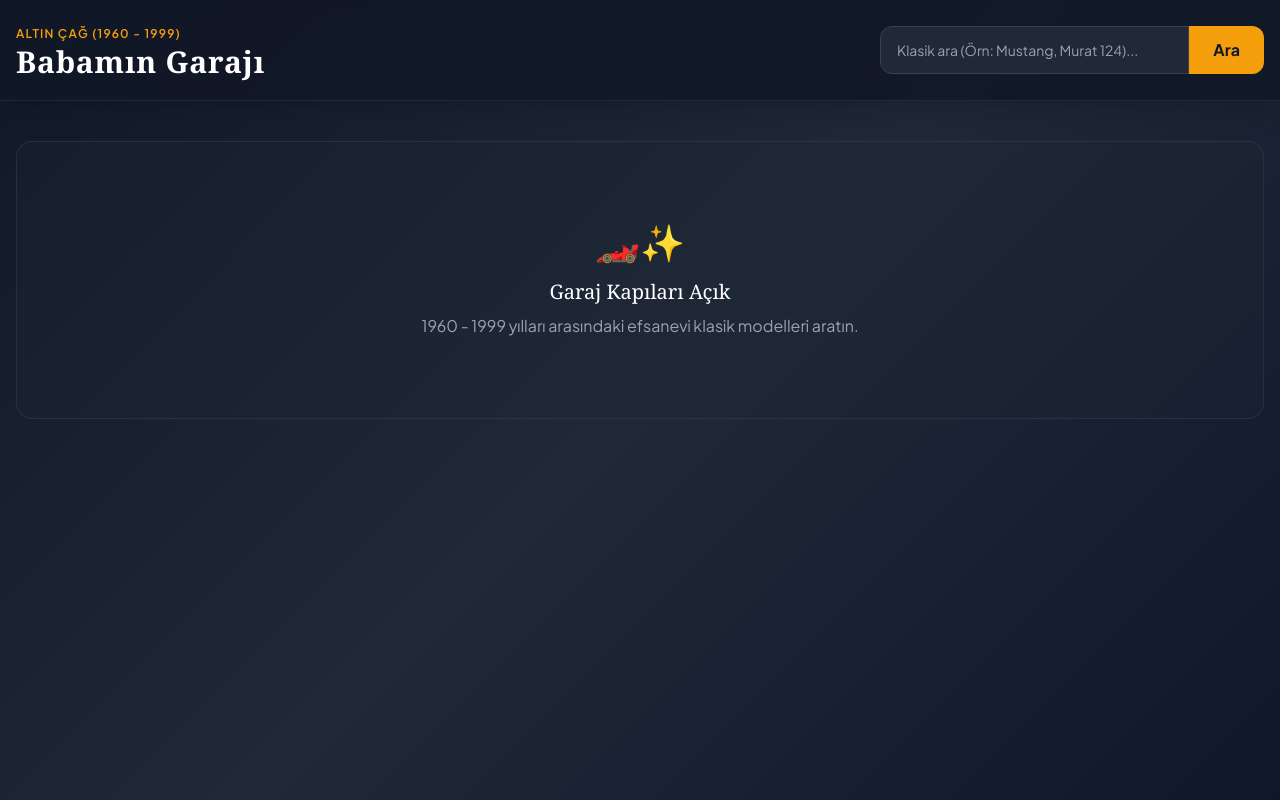
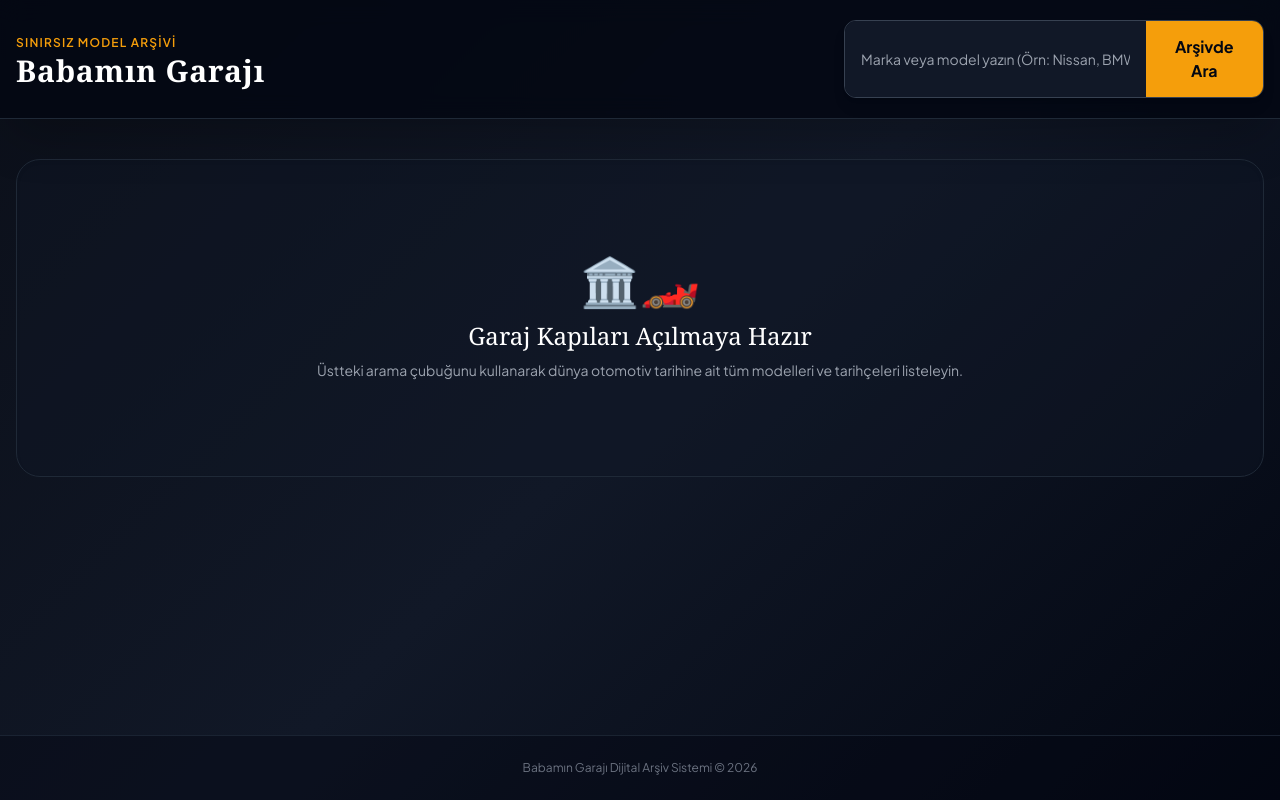
Before and after one commit to okuzey3-cmyk/Babamin-Garaji, a plain HTML site: page index.html in a window 1280 px wide. Drawn offline with nearby package versions, Linux system fonts and the light colour scheme; a web font is replaced by a local one.

Commit message:
Refactor index.html for improved layout and functionality
Updated the title and improved the layout and styling of the header and main content area. Enhanced the search functionality and modal display for better user experience.

```diff
--- a/index.html
+++ b/index.html
@@ -3,120 +3,115 @@
 <head>
     <meta charset="UTF-8">
     <meta name="viewport" content="width=device-width, initial-scale=1.0">
-    <title>Babamın Garajı | 1960-1999 Klasik Ansiklopedi</title>
+    <title>Babamın Garajı | Profesyonel Klasik Otomobil Ansiklopedisi</title>
     <script src="https://cdn.tailwindcss.com"></script>
     <link href="https://fonts.googleapis.com/css2?family=Playfair+Display:ital,wght@0,600;0,700;1,400&family=Plus+Jakarta+Sans:wght@400;500;600;700&display=swap" rel="stylesheet">
     <style>
         body { font-family: 'Plus Jakarta Sans', sans-serif; }
         .font-serif { font-family: 'Playfair Display', serif; }
-        .garage-gradient { background: linear-gradient(135deg, #111827 0%, #1f2937 50%, #0f172a 100%); }
-        .card-glass { background: rgba(31, 41, 55, 0.7); backdrop-filter: blur(12px); border: 1px solid rgba(255, 255, 255, 0.1); }
+        .garage-gradient { background: linear-gradient(135deg, #0b0f19 0%, #111827 50%, #030712 100%); }
+        .card-glass { background: rgba(17, 24, 39, 0.75); backdrop-filter: blur(16px); border: 1px solid rgba(255, 255, 255, 0.08); }
         ::-webkit-scrollbar { width: 8px; }
-        ::-webkit-scrollbar-track { background: #111827; }
-        ::-webkit-scrollbar-thumb { background: #f59e0b; border-radius: 4px; }
+        ::-webkit-scrollbar-track { background: #0b0f19; }
+        ::-webkit-scrollbar-thumb { background: #d97706; border-radius: 4px; }
     </style>
 </head>
 <body class="garage-gradient text-gray-100 min-h-screen flex flex-col">
 
-    <!-- Header & Arama -->
-    <header class="border-b border-gray-800 bg-gray-900/90 sticky top-0 z-40 backdrop-blur-md shadow-xl">
+    <!-- Header & Arama Alanı -->
+    <header class="border-b border-gray-800 bg-gray-950/80 sticky top-0 z-40 backdrop-blur-md shadow-2xl">
         <div class="max-w-7xl mx-auto px-4 py-5 flex flex-col sm:flex-row justify-between items-center gap-4">
             <div class="text-center sm:text-left">
-                <span class="text-amber-500 font-semibold tracking-widest text-xs uppercase">Altın Çağ (1960 - 1999)</span>
+                <span class="text-amber-500 font-semibold tracking-widest text-xs uppercase">Sınırsız Model Arşivi</span>
                 <h1 class="text-3xl font-bold font-serif text-white tracking-wide">Babamın Garajı</h1>
             </div>
 
-            <!-- Arama Motoru -->
-            <div class="w-full sm:w-96 relative">
-                <form onsubmit="event.preventDefault(); searchCarAPI();" class="flex">
-                    <input type="text" id="searchInput" placeholder="Klasik ara (Örn: Mustang, Murat 124)..."
-                           class="w-full bg-gray-800 border border-gray-700 text-sm rounded-l-xl px-4 py-3 text-white focus:outline-none focus:border-amber-500 transition">
-                    <button type="submit" class="bg-amber-500 hover:bg-amber-600 text-gray-900 font-bold px-6 py-3 rounded-r-xl transition">
-                        Ara
+            <div class="w-full sm:w-[420px] relative">
+                <form onsubmit="event.preventDefault(); fetchCarArchive();" class="flex shadow-lg rounded-xl overflow-hidden border border-gray-700 focus-within:border-amber-500 transition">
+                    <input type="text" id="searchInput" placeholder="Marka veya model yazın (Örn: Nissan, BMW, Datsun)..."
+                           class="w-full bg-gray-900 text-sm px-4 py-3.5 text-white focus:outline-none">
+                    <button type="submit" class="bg-amber-500 hover:bg-amber-600 text-gray-950 font-bold px-7 py-3.5 transition flex items-center justify-center">
+                        Arşivde Ara
                     </button>
                 </form>
             </div>
         </div>
     </header>
 
-    <!-- Ana Vitrin -->
+    <!-- Ana İçerik Alanı -->
     <main class="max-w-7xl mx-auto px-4 py-10 flex-grow w-full">
         <div id="car-grid" class="grid grid-cols-1 md:grid-cols-2 lg:grid-cols-3 gap-8">
-            <div class="col-span-full text-center text-gray-400 py-20 bg-gray-800/30 rounded-2xl border border-gray-700/50">
-                <div class="text-4xl mb-4">🏎️✨</div>
-                <h2 class="text-xl font-serif text-white mb-2">Garaj Kapıları Açık</h2>
-                <p>1960 - 1999 yılları arasındaki efsanevi klasik modelleri aratın.</p>
+            <div class="col-span-full text-center text-gray-400 py-24 bg-gray-900/40 rounded-3xl border border-gray-800 shadow-inner">
+                <div class="text-5xl mb-4">🏛️🏎️</div>
+                <h2 class="text-2xl font-serif text-white mb-2">Garaj Kapıları Açılmaya Hazır</h2>
+                <p class="text-sm text-gray-400">Üstteki arama çubuğunu kullanarak dünya otomotiv tarihine ait tüm modelleri ve tarihçeleri listeleyin.</p>
             </div>
         </div>
     </main>
 
-    <!-- Modal (Detay Penceresi) -->
-    <div id="car-modal" class="fixed inset-0 bg-black/90 z-50 hidden flex items-center justify-center p-4 backdrop-blur-md">
-        <div class="card-glass rounded-2xl max-w-3xl w-full max-h-[90vh] overflow-y-auto relative border border-gray-700 shadow-2xl">
-            <button onclick="closeModal()" class="absolute top-4 right-4 text-white bg-red-600/80 hover:bg-red-600 z-50 w-8 h-8 flex items-center justify-center rounded-full transition">
+    <!-- Detay Penceresi (Modal) -->
+    <div id="car-modal" class="fixed inset-0 bg-black/85 z-50 hidden flex items-center justify-center p-4 backdrop-blur-md">
+        <div class="card-glass rounded-3xl max-w-4xl w-full max-h-[92vh] overflow-y-auto relative border border-gray-700 shadow-2xl">
+            <button onclick="closeModal()" class="absolute top-5 right-5 text-white bg-red-600/90 hover:bg-red-600 z-50 w-9 h-9 flex items-center justify-center rounded-full transition shadow-lg">
                 ✕
             </button>
             <div id="modal-content"></div>
         </div>
     </div>
 
+    <!-- Footer -->
+    <footer class="border-t border-gray-800/80 mt-20 py-6 text-center text-xs text-gray-500 bg-gray-950/40">
+        <p>Babamın Garajı Dijital Arşiv Sistemi &copy; 2026</p>
+    </footer>
+
     <script>
-        async function searchCarAPI() {
+        async function fetchCarArchive() {
             let query = document.getElementById('searchInput').value.trim();
             if (!query) return;
 
             const grid = document.getElementById('car-grid');
-            grid.innerHTML = '<div class="col-span-full text-center text-amber-500 py-10">Klasikler taranıyor, 1960-1999 dönemi filtreleniyor...</div>';
+            grid.innerHTML = '<div class="col-span-full text-center text-amber-500 py-20 text-lg font-medium">Arşiv taranıyor, tüm alt modeller ve tarihçeler derleniyor...</div>';
 
-            const apiQuery = query + " otomobil";
-            const url = `https://tr.wikipedia.org/w/api.php?action=query&generator=search&gsrsearch=${encodeURIComponent(apiQuery)}&prop=pageimages|extracts&pithumbsize=800&exchars=1200&exintro=1&explaintext=1&format=json&origin=*`;
+            const url = `https://tr.wikipedia.org/w/api.php?action=query&generator=search&gsrsearch=${encodeURIComponent(query)}&prop=pageimages|extracts&pithumbsize=1000&exchars=2000&exintro=1&explaintext=1&format=json&origin=*`;
 
             try {
                 const response = await fetch(url);
                 const data = await response.json();
 
                 if (!data.query || !data.query.pages) {
-                    showNoResult(query);
+                    grid.innerHTML = `
+                        <div class="col-span-full text-center py-20 bg-gray-900/40 rounded-3xl border border-gray-800">
+                            <span class="text-5xl">🔍</span>
+                            <p class="text-amber-400 mt-4 text-lg font-semibold">"${query}" için arşivde kayıt bulunamadı.</p>
+                            <p class="text-gray-500 text-sm mt-2">Lütfen farklı bir marka veya model adı deneyin.</p>
+                        </div>`;
                     return;
                 }
 
                 const pages = Object.values(data.query.pages);
 
-                // 1960 - 1999 Yıl Filtreleme Algoritması
-                const filteredCars = pages.filter(car => {
-                    const text = (car.title + " " + car.extract).toLowerCase();
-                    // Metin içinde 4 haneli yılları tara
-                    const years = text.match(/\b(19[6-9][0-9])\b/g);
-                    return years !== null; // Sadece 1960-1999 arası yıl geçenleri al
-                });
-
-                if (filteredCars.length === 0) {
-                    showNoResult(query, "Bu aramada 1960-1999 dönemine ait bir klasik bulunamadı.");
-                    return;
-                }
-
-                grid.innerHTML = filteredCars.map(car => {
-                    const imgUrl = car.thumbnail ? car.thumbnail.source : 'https://images.unsplash.com/photo-1542282088-fe8426682b8f?w=800&q=80&blur=20';
-                    const title = car.title.replace(' (otomobil)', '');
-                    const snippet = car.extract ? car.extract.substring(0, 150) + '...' : 'Tarihçe bilgisi bulunamadı.';
+                grid.innerHTML = pages.map(car => {
+                    const imgUrl = car.thumbnail ? car.thumbnail.source : 'https://images.unsplash.com/photo-1542282088-fe8426682b8f?w=800&q=80';
+                    const title = car.title;
+                    const snippet = car.extract ? car.extract.substring(0, 160) + '...' : 'Bu modele ait özet tarihçe metni bulunamadı.';
 
                     const safeTitle = title.replace(/'/g, "\\'");
-                    const safeDesc = car.extract ? car.extract.replace(/'/g, "\\'").replace(/\n/g, '<br><br>') : 'Detaylı bilgi bulunamadı.';
+                    const safeDesc = car.extract ? car.extract.replace(/'/g, "\\'").replace(/\n/g, '<br><br>') : 'Detaylı ansiklopedik bilgi bulunamadı.';
 
                     return `
-                        <div class="card-glass rounded-2xl overflow-hidden shadow-xl hover:border-amber-500/50 transition duration-300 flex flex-col">
-                            <div class="h-56 w-full relative bg-gray-800">
+                        <div class="card-glass rounded-2xl overflow-hidden shadow-2xl hover:border-amber-500/60 transition duration-300 flex flex-col justify-between">
+                            <div class="h-60 w-full relative bg-gray-900">
                                 <img src="${imgUrl}" alt="${title}" class="w-full h-full object-cover">
-                                <div class="absolute inset-0 bg-gradient-to-t from-gray-900 via-transparent to-transparent"></div>
-                                <div class="absolute bottom-4 left-4 pr-4">
-                                    <span class="text-[10px] uppercase tracking-widest text-amber-400 font-bold bg-black/60 px-2 py-0.5 rounded-md backdrop-blur-sm">1960-1999 Klasik</span>
-                                    <h3 class="text-xl font-bold font-serif text-white drop-shadow-md mt-1">${title}</h3>
+                                <div class="absolute inset-0 bg-gradient-to-t from-gray-950 via-gray-950/20 to-transparent"></div>
+                                <div class="absolute bottom-4 left-4 right-4">
+                                    <span class="text-[10px] uppercase tracking-widest text-amber-400 font-bold bg-black/70 px-2.5 py-1 rounded-md backdrop-blur-md">Model Arşivi</span>
+                                    <h3 class="text-xl font-bold font-serif text-white drop-shadow-md mt-1.5">${title}</h3>
                                 </div>
                             </div>
-                            <div class="p-5 flex flex-col flex-grow justify-between bg-gray-900/50">
-                                <p class="text-gray-400 text-sm mb-5 leading-relaxed">${snippet}</p>
-                                <button onclick="openModal('${safeTitle}', '${imgUrl}', '${safeDesc}')" class="w-full bg-gray-800 border border-gray-700 hover:border-amber-500 text-amber-500 font-semibold py-2.5 px-4 rounded-xl transition text-sm">
-                                    Klasik Detayını Aç
+                            <div class="p-6 flex flex-col flex-grow justify-between bg-gray-900/40">
+                                <p class="text-gray-300 text-sm mb-6 leading-relaxed">${snippet}</p>
+                                <button onclick="openModal('${safeTitle}', '${imgUrl}', '${safeDesc}')" class="w-full bg-amber-500 hover:bg-amber-600 text-gray-950 font-bold py-3 px-4 rounded-xl transition shadow-lg shadow-amber-500/10 text-sm">
+                                    Tarihçeyi ve Detayları İncele
                                 </button>
                             </div>
                         </div>
@@ -124,37 +119,27 @@
                 }).join('');
 
             } catch (error) {
-                grid.innerHTML = '<div class="col-span-full text-center text-red-500 py-10">Bağlantı hatası oluştu.</div>';
+                grid.innerHTML = '<div class="col-span-full text-center text-red-400 py-20">Bağlantı hatası oluştu. Lütfen internetinizi kontrol edin.</div>';
             }
-        }
-
-        function showNoResult(query, customMsg) {
-            const grid = document.getElementById('car-grid');
-            grid.innerHTML = `
-                <div class="col-span-full text-center py-12">
-                    <span class="text-4xl">🕰️</span>
-                    <p class="text-amber-400 mt-4 font-semibold">${customMsg || `"${query}" için 1960-1999 aralığında sonuç bulunamadı.`}</p>
-                    <p class="text-gray-500 text-sm mt-2">Lütfen döneme uygun bir klasik model adı girin.</p>
-                </div>`;
         }
 
         function openModal(title, image, desc) {
             const modalContent = document.getElementById('modal-content');
             modalContent.innerHTML = `
-                <div class="relative w-full h-64 sm:h-80 bg-black rounded-t-2xl overflow-hidden">
+                <div class="relative w-full h-72 sm:h-96 bg-black rounded-t-3xl overflow-hidden flex items-center justify-center">
                     <img src="${image}" class="w-full h-full object-contain">
-                    <div class="absolute inset-0 bg-gradient-to-t from-gray-900 via-transparent to-transparent"></div>
+                    <div class="absolute inset-0 bg-gradient-to-t from-gray-950 via-transparent to-transparent"></div>
                 </div>
 
-                <div class="p-6 sm:p-8 bg-gray-900">
-                    <h2 class="text-3xl font-bold font-serif text-white mb-4 border-b border-gray-800 pb-4">${title}</h2>
-                    <div class="text-gray-300 text-sm sm:text-base leading-relaxed max-h-64 overflow-y-auto pr-2">
+                <div class="p-6 sm:p-10 bg-gray-950/90">
+                    <h2 class="text-2xl sm:text-4xl font-bold font-serif text-white mb-6 border-b border-gray-800 pb-4">${title}</h2>
+                    <div class="text-gray-300 text-sm sm:text-base leading-relaxed max-h-80 overflow-y-auto pr-3 space-y-4">
                         ${desc}
                     </div>
 
-                    <div class="mt-6 flex justify-between items-center text-xs text-gray-500 pt-4 border-t border-gray-800">
-                        <span>Dönem Filtresi: 1960 - 1999</span>
-                        <span>Kaynak: Wikipedia TR</span>
+                    <div class="mt-8 flex justify-between items-center text-xs text-gray-500 pt-5 border-t border-gray-800">
+                        <span class="text-amber-500/80 font-medium">Babamın Garajı Kütüphanesi</span>
+                        <span>Kaynak: Wikipedia Ansiklopedisi</span>
                     </div>
                 </div>
             `;
```
